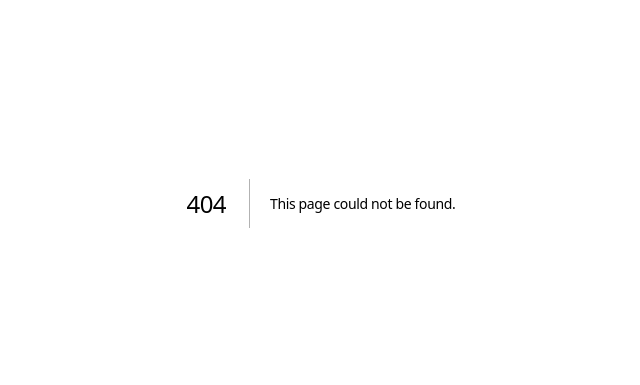
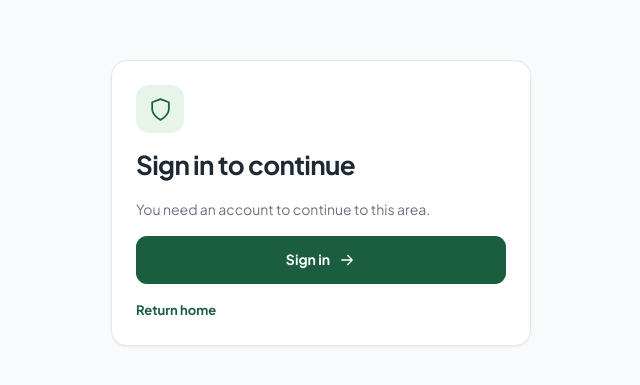
Before and after one commit to Soft-Nation-dev/grandstay, a Next.js app: page /guest/loyalty in a window 1280 px wide. Before the commit this address had no page. Shown: the part 197-582 px from the top of the page, without its empty margins (319-959 px from the left). Built offline with nearby package versions, Linux system fonts and the light colour scheme.

Commit message:
Add guest/loyalty route

```diff
--- /dev/null
+++ b/app/guest/loyalty/page.tsx
@@ -0,0 +1,10 @@
+import type { Metadata } from "next";
+import { RoleGuard } from "@/components/auth/role-guard";
+import { DashboardShell } from "@/components/dashboard/dashboard-shell";
+import { Loyalty } from "@/components/management/loyalty";
+
+export const metadata: Metadata = { title: "My loyalty points" };
+
+export default function Page() {
+  return <RoleGuard role="guest"><DashboardShell><Loyalty /></DashboardShell></RoleGuard>;
+}
```
